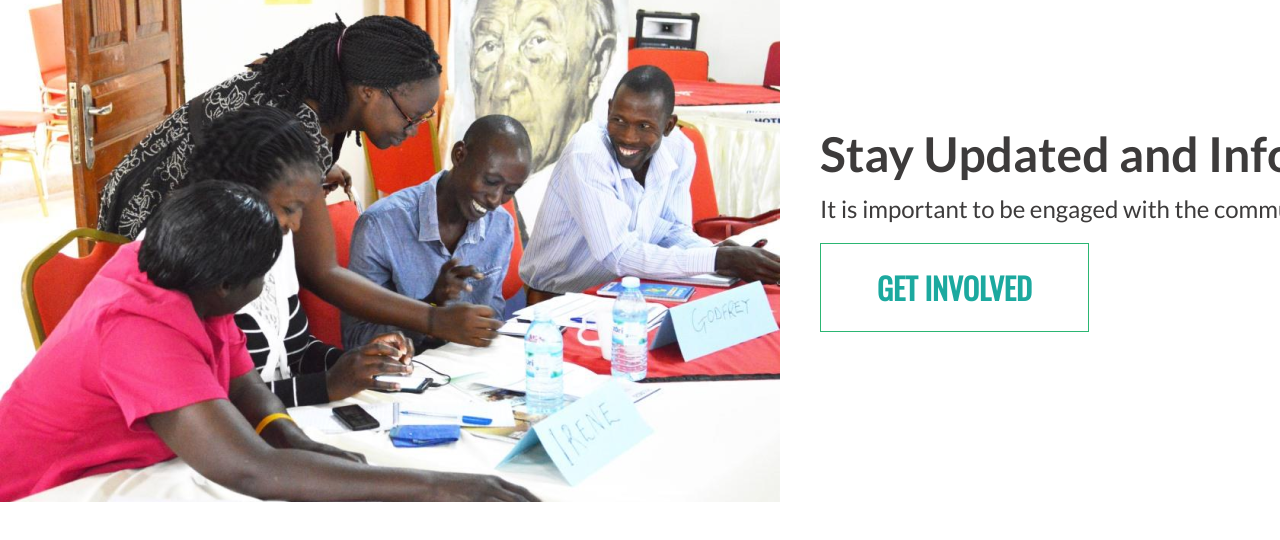
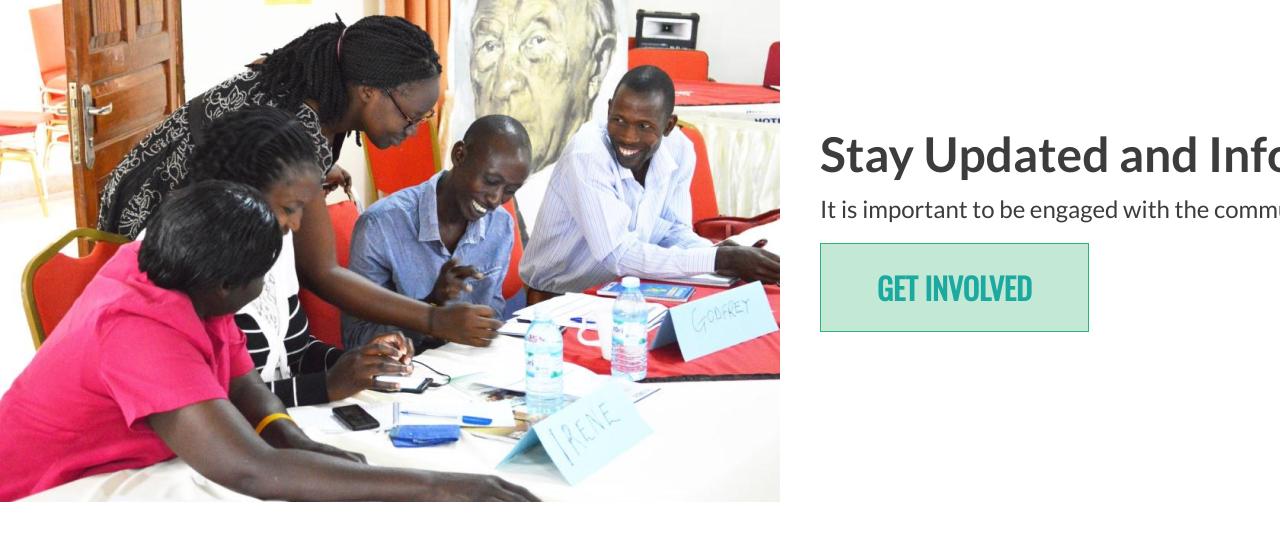
Before and after one commit to UW-EWB-Design/cemcod, a React (Create React App) app: page / in a window 1280 px wide. In both pictures the pointer is over the button "GET INVOLVED". Shown: the top 540 px of the page. Built offline with nearby package versions, Linux system fonts and the light colour scheme.

Commit message:
added styling to button hover and pressed states

```diff
--- a/src/components/Involvement/involvement.scss
+++ b/src/components/Involvement/involvement.scss
@@ -32,4 +32,10 @@
     font-size: 30px;
     font-weight: 700;
   }
+  button:hover {
+    background-color: #c3e8d6;
+  }
+  button:focus {
+    background-color: #a7dbc2;
+  }
 }
```
